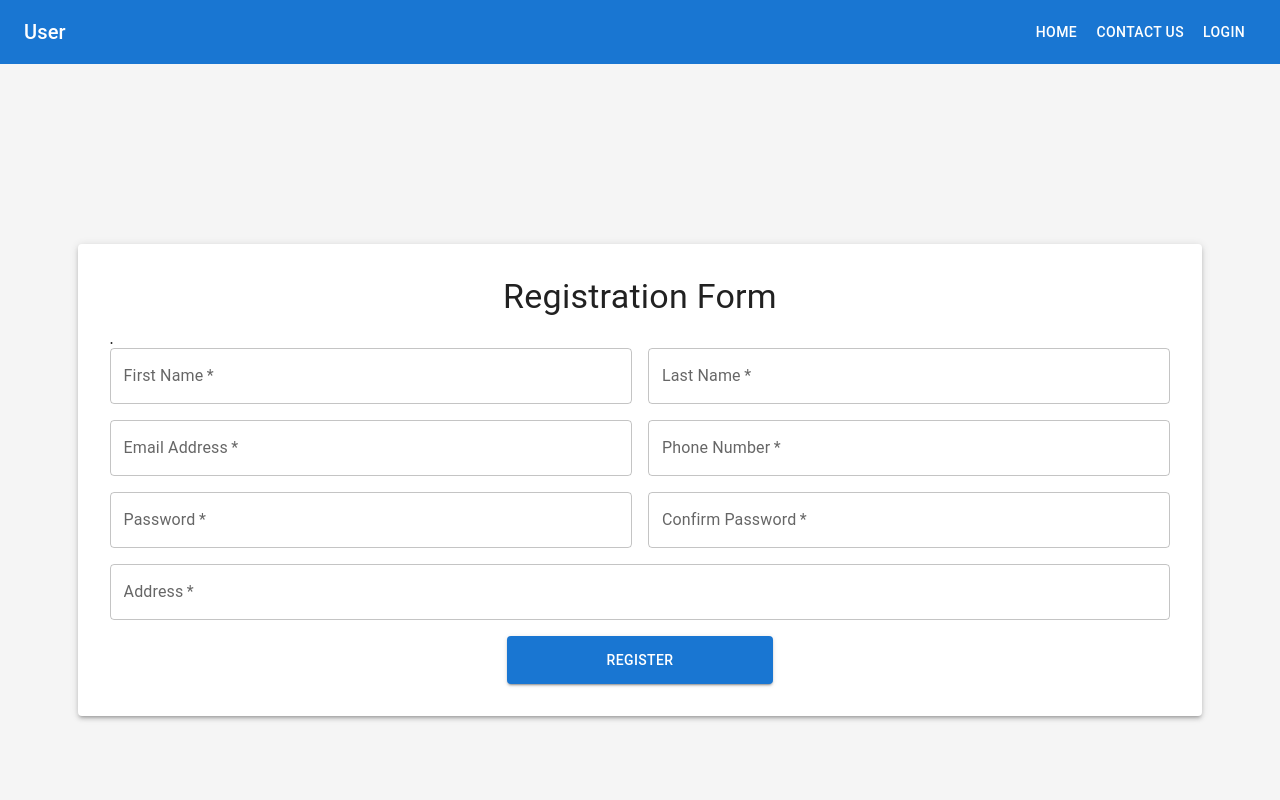
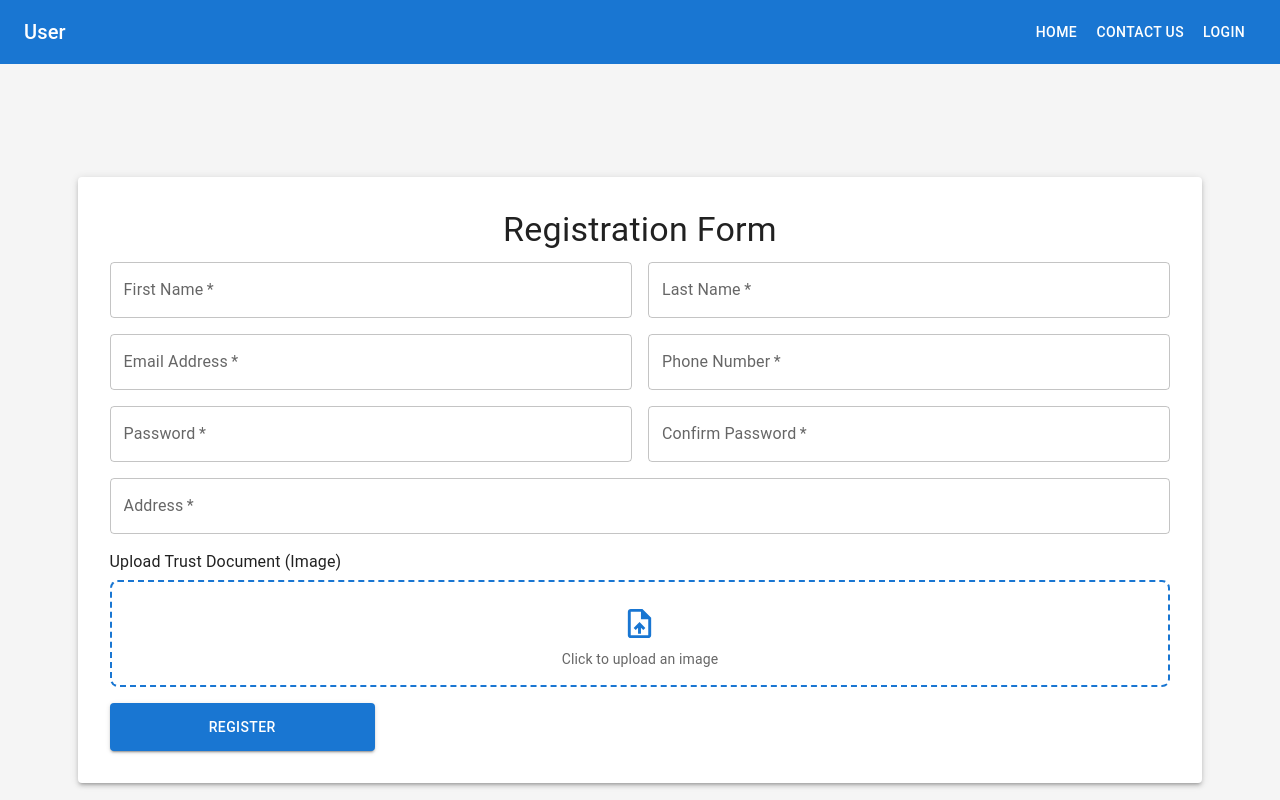
Before and after one commit to hariharan138/GlobalTrust, a React (Create React App) app in the folder frontend/: page /user in a window 1280 px wide. Built offline with nearby package versions, Linux system fonts and the light colour scheme.

Commit message:
altered user registration page

```diff
--- a/frontend/src/components/UserPage.jsx
+++ b/frontend/src/components/UserPage.jsx
@@ -10,7 +10,10 @@ import {
   TextField,
   Paper,
   Grid,
+  IconButton,
+  Alert,
 } from '@mui/material';
+import UploadFileIcon from '@mui/icons-material/UploadFile';
 
 function UserPage() {
   const navigate = useNavigate();
@@ -22,37 +25,53 @@ function UserPage() {
     password: '',
     confirmPassword: '',
     address: '',
+    image: null,
   });
   const [errorMessage, setErrorMessage] = useState('');
   const [successMessage, setSuccessMessage] = useState('');
+  const [imagePreview, setImagePreview] = useState(null);
 
   const handleChange = (e) => {
-    if (errorMessage) setErrorMessage(''); // Clear errors on new input
-    setFormData({ ...formData, [e.target.name]: e.target.value });
-  };
+    console.log(formData);
+
+    const { name, value, type, files } = e.target;
+
+  if (name === 'image') {
+    const file = files[0];
+    setFormData({ ...formData, image: file });
+    setImagePreview(URL.createObjectURL(file));
+  } else {
+    // console.log(value)
+    setFormData({ ...formData, [name]: value });
+  }
+}
+
 
   const handleSubmit = async (e) => {
     e.preventDefault();
 
-    // Validate passwords match
     if (formData.password !== formData.confirmPassword) {
       setErrorMessage('Passwords do not match!');
       return;
     }
 
+    const formDataToSend = new FormData();
+    formDataToSend.append('profile', formData.image); // Attach the image file
+    formDataToSend.append('Name', `${formData.firstName} ${formData.lastName}`)
+    formDataToSend.append('email', formData.email);
+    formDataToSend.append('phone', formData.phoneNumber);
+    formDataToSend.append('password', formData.password);
+    formDataToSend.append('confirmPassword', formData.confirmPassword)
+    formDataToSend.append('address', formData.address);
+
     try {
-      const response = await axios.post('http://localhost:4000/api/user/registeruser', {
-        Name: `${formData.firstName} ${formData.lastName}`,
-        email: formData.email,
-        password: formData.password,
-        confirmPassword: formData.confirmPassword,
-        phone: formData.phoneNumber,
-        address: formData.address,
-      });
+      const response = await axios.post(
+        'http://localhost:4000/api/user/registeruser',
+        formDataToSend,
+        { headers: { 'Content-Type': 'multipart/form-data' } }
+      );
 
       setSuccessMessage(response.data.message || 'Registration successful!');
-
-      // Clear form after successful submission
       setFormData({
         firstName: '',
         lastName: '',
@@ -61,18 +80,22 @@ function UserPage() {
         password: '',
         confirmPassword: '',
         address: '',
+        image: null,
       });
+      setImagePreview(null);
 
-      // Redirect to login page after success
       setTimeout(() => navigate('/userlogin'), 2000);
     } catch (error) {
+      console.log(error)
+      console.log(error.message)
+      console.log(error.response.data.message)
       setErrorMessage(error.response?.data?.error || 'Something went wrong!');
     }
   };
 
+
   return (
     <>
-      {/* Navigation Bar */}
       <AppBar position="static" sx={{ backgroundColor: '#1976d2' }}>
         <Toolbar>
           <Typography variant="h6" sx={{ flexGrow: 1 }}>
@@ -90,7 +113,6 @@ function UserPage() {
         </Toolbar>
       </AppBar>
 
-      {/* Registration Form */}
       <Box
         sx={{
           minHeight: '100vh',
@@ -105,18 +127,18 @@ function UserPage() {
           <Typography variant="h4" align="center" gutterBottom>
             Registration Form
           </Typography>
-.
-          {errorMessage && (
-            <Typography color="error" align="center">
-              {errorMessage}
-            </Typography>
+
+          {/* {errorMessage && (
+            <Alert severity="error" sx={{ marginBottom: 2 }}>
+              {errorMessage || "An unknown error occurred!"}
+            </Alert>
           )}
 
           {successMessage && (
-            <Typography color="success" align="center">
-              {successMessage}
-            </Typography>
-          )}
+            <Alert severity="success" sx={{ marginBottom: 2 }}>
+              {successMessage || "Registration successful!"}
+            </Alert>
+          )} */}
 
           <form onSubmit={handleSubmit}>
             <Grid container spacing={2}>
@@ -170,10 +192,10 @@ function UserPage() {
                 <TextField
                   name="password"
                   value={formData.password}
-                  onChange={handleChange}
+                  onChange={(e)=> handleChange(e)}
                   fullWidth
                   label="Password"
-                  type="password"
+                  type="text"
                   variant="outlined"
                   required
                 />
@@ -185,7 +207,7 @@ function UserPage() {
                   onChange={handleChange}
                   fullWidth
                   label="Confirm Password"
-                  type="password"
+                  type="text"
                   variant="outlined"
                   required
                 />
@@ -203,16 +225,70 @@ function UserPage() {
                 />
               </Grid>
               <Grid item xs={12}>
-                <div style={{ display: 'flex', justifyContent: 'center' }}>
+                <Typography variant="body1" gutterBottom>
+                  Upload Trust Document (Image)
+                </Typography>
+                <Box
+                  sx={{
+                    border: '2px dashed #1976d2',
+                    borderRadius: '8px',
+                    padding: '16px',
+                    textAlign: 'center',
+                    cursor: 'pointer',
+                    transition: '0.3s',
+                    '&:hover': { backgroundColor: 'rgba(25, 118, 210, 0.1)' },
+                  }}
+                  onClick={() => document.getElementById('fileInput').click()}
+                >
+                  {imagePreview ? (
+                    <Box>
+                      <img
+                        src={imagePreview}
+                        alt="Preview"
+                        style={{
+                          maxWidth: '100%',
+                          maxHeight: '150px',
+                          marginBottom: '8px',
+                        }}
+                      />
+                      <Typography variant="body2" color="textSecondary">
+                        Click to change the image
+                      </Typography>
+                    </Box>
+                  ) : (
+                    <Box>
+                      <IconButton color="primary">
+                        <UploadFileIcon fontSize="large" />
+                      </IconButton>
+                      <Typography variant="body2" color="textSecondary">
+                        Click to upload an image
+                      </Typography>
+                    </Box>
+                  )}
+                  <input
+                    id="fileInput"
+                    type="file"
+                    name="image"
+                    // accept="image/*"
+                    onChange={handleChange}
+                    style={{ display: 'none' }}
+
+                  />
+                </Box>
+              </Grid>
+              <Grid item xs={12}>
                 <Button
                   type="submit"
                   variant="contained"
                   fullWidth
-                    sx={{ padding: 1.5, backgroundColor: '#1976d2', width: '25%' }}
+                  sx={{
+                    padding: 1.5,
+                    backgroundColor: '#1976d2',
+                    width: '25%',
+                  }}
                 >
                   Register
                 </Button>
-                </div>
               </Grid>
             </Grid>
           </form>
@@ -220,6 +296,7 @@ function UserPage() {
       </Box>
     </>
   );
+
 }
 
 export default UserPage;
```
Lines whose indentation alone changed are shown as unchanged.
